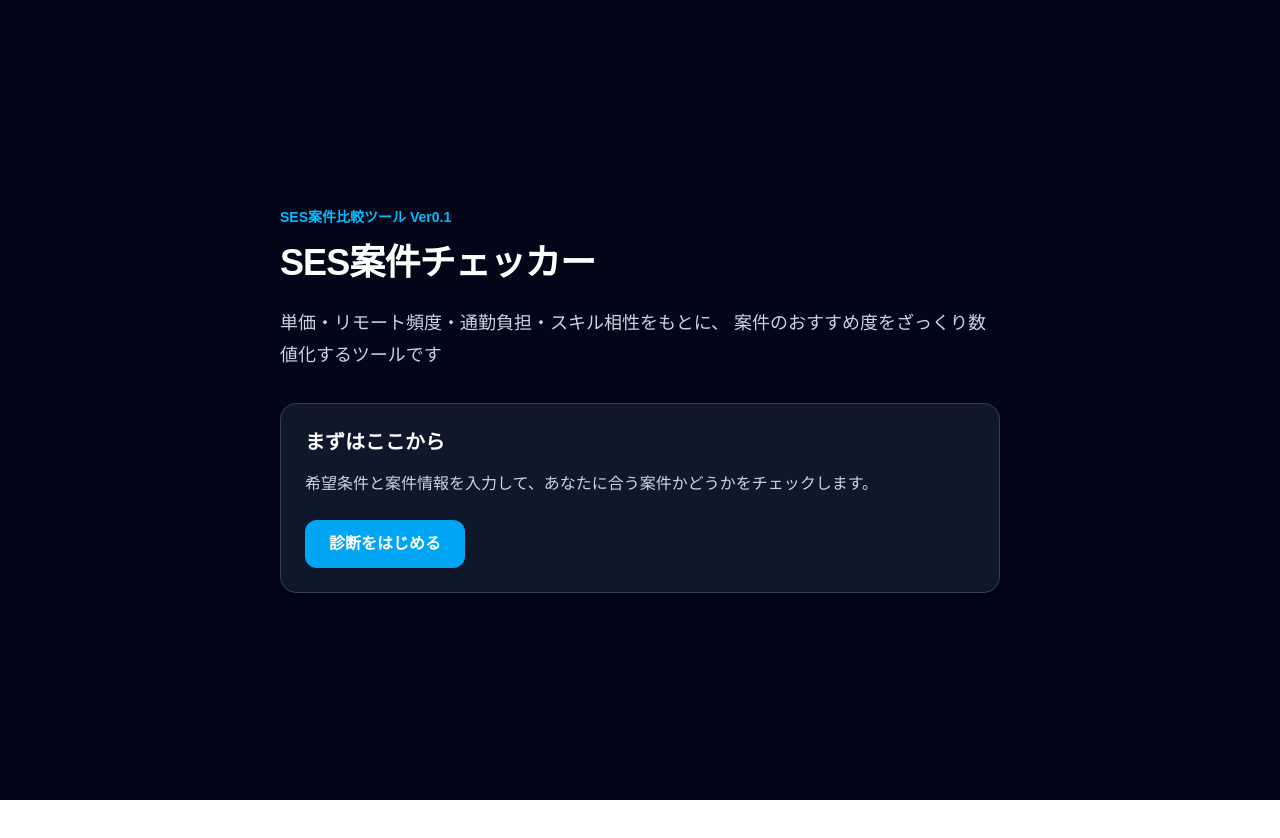
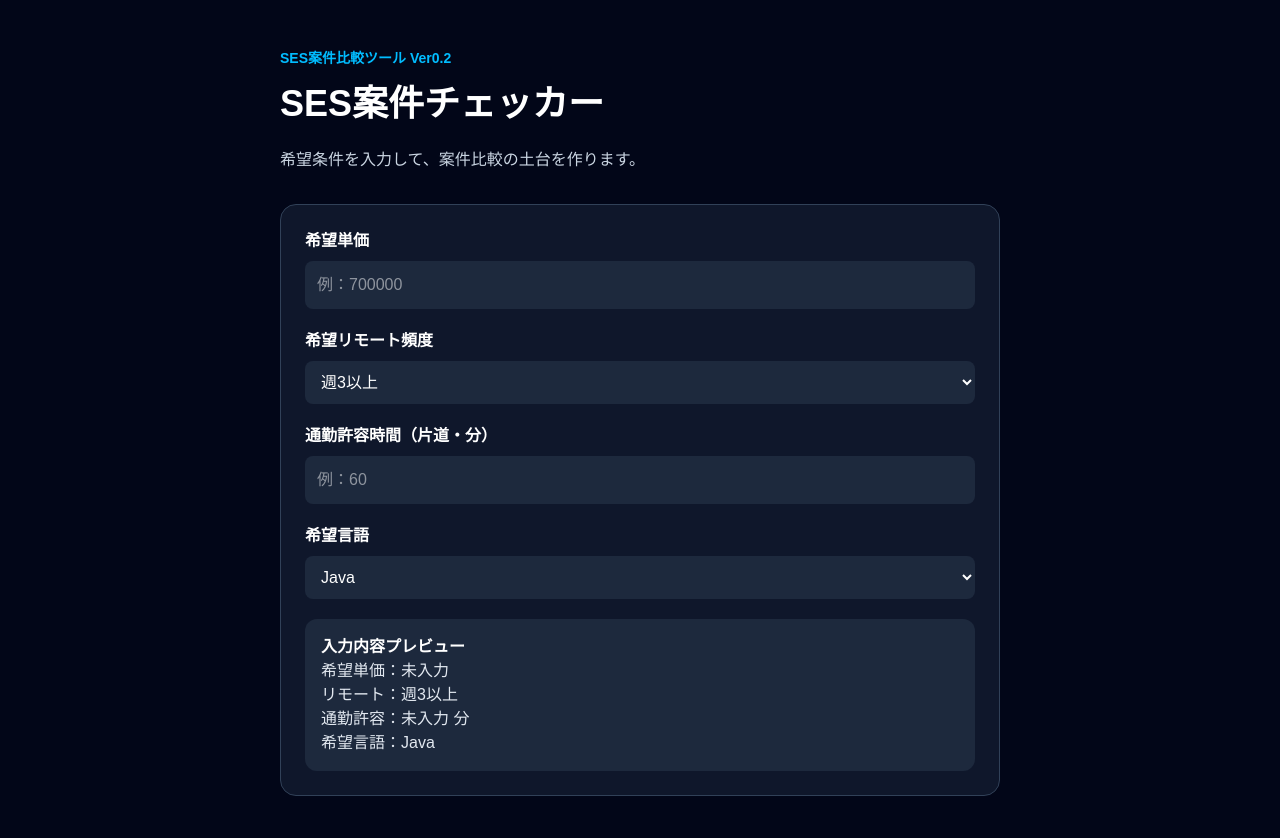
Before and after one commit to hirokilabdev-cloud/ses-checker, a Next.js app: page / in a window 1280 px wide. Shown: the top 838 px of the page. Before the commit the page ends 800 px from the top, so only its background shows below. Built offline with nearby package versions, Linux system fonts and the light colour scheme.

Commit message:
希望条件入力フォームを追加

```diff
--- a/app/page.tsx
+++ b/app/page.tsx
@@ -1,32 +1,86 @@
+"use client";
+
+import { useState } from "react";
+
 export default function Home() {
+  const [targetPrice, setTargetPrice] = useState("");
+  const [remoteLevel, setRemoteLevel] = useState("週3以上");
+  const [commuteTime, setCommuteTime] = useState("");
+  const [language, setLanguage] = useState("Java");
+
   return (
     <main className="min-h-screen bg-slate-950 text-white">
-      <div className="mx-auto flex min-h-screen max-w-3xl flex-col justify-center px-6 py-12">
+      <div className="mx-auto max-w-3xl px-6 py-12">
         <p className="mb-4 text-sm font-semibold text-sky-400">
-          SES案件比較ツール Ver0.1
+          SES案件比較ツール Ver0.2
         </p>
 
-        <h1 className="mb-6 text-4xl font-bold tracking-tight">
+        <h1 className="mb-6 text-4xl font-bold">
           SES案件チェッカー
         </h1>
 
-        <p className="mb-8 text-lg leading-8 text-slate-300">
-          単価・リモート頻度・通勤負担・スキル相性をもとに、
-          案件のおすすめ度をざっくり数値化するツールです
+        <p className="mb-8 text-slate-300">
+          希望条件を入力して、案件比較の土台を作ります。
         </p>
 
-        <div className="rounded-2xl border border-slate-700 bg-slate-900 p-6 shadow-lg">
-          <h2 className="mb-4 text-xl font-semibold">
-            まずはここから
-          </h2>
+        <div className="space-y-5 rounded-2xl border border-slate-700 bg-slate-900 p-6">
+          <div>
+            <label className="mb-2 block font-semibold">希望単価</label>
+            <input
+              className="w-full rounded-lg bg-slate-800 p-3 text-white"
+              placeholder="例：700000"
+              value={targetPrice}
+              onChange={(e) => setTargetPrice(e.target.value)}
+            />
+          </div>
 
-          <p className="mb-6 text-slate-300">
-            希望条件と案件情報を入力して、あなたに合う案件かどうかをチェックします。
-          </p>
+          <div>
+            <label className="mb-2 block font-semibold">希望リモート頻度</label>
+            <select
+              className="w-full rounded-lg bg-slate-800 p-3 text-white"
+              value={remoteLevel}
+              onChange={(e) => setRemoteLevel(e.target.value)}
+            >
+              <option>フルリモート</option>
+              <option>週3以上</option>
+              <option>週1〜2</option>
+              <option>出社中心</option>
+            </select>
+          </div>
 
-          <button className="rounded-xl bg-sky-500 px-6 py-3 font-semibold text-white hover:bg-sky-400">
-            診断をはじめる
-          </button>
+          <div>
+            <label className="mb-2 block font-semibold">通勤許容時間（片道・分）</label>
+            <input
+              className="w-full rounded-lg bg-slate-800 p-3 text-white"
+              placeholder="例：60"
+              value={commuteTime}
+              onChange={(e) => setCommuteTime(e.target.value)}
+            />
+          </div>
+
+          <div>
+            <label className="mb-2 block font-semibold">希望言語</label>
+            <select
+              className="w-full rounded-lg bg-slate-800 p-3 text-white"
+              value={language}
+              onChange={(e) => setLanguage(e.target.value)}
+            >
+              <option>Java</option>
+              <option>JavaScript</option>
+              <option>TypeScript</option>
+              <option>Python</option>
+              <option>PHP</option>
+              <option>その他</option>
+            </select>
+          </div>
+
+          <div className="rounded-xl bg-slate-800 p-4 text-slate-200">
+            <p className="font-semibold text-white">入力内容プレビュー</p>
+            <p>希望単価：{targetPrice || "未入力"}</p>
+            <p>リモート：{remoteLevel}</p>
+            <p>通勤許容：{commuteTime || "未入力"} 分</p>
+            <p>希望言語：{language}</p>
+          </div>
         </div>
       </div>
     </main>
```
